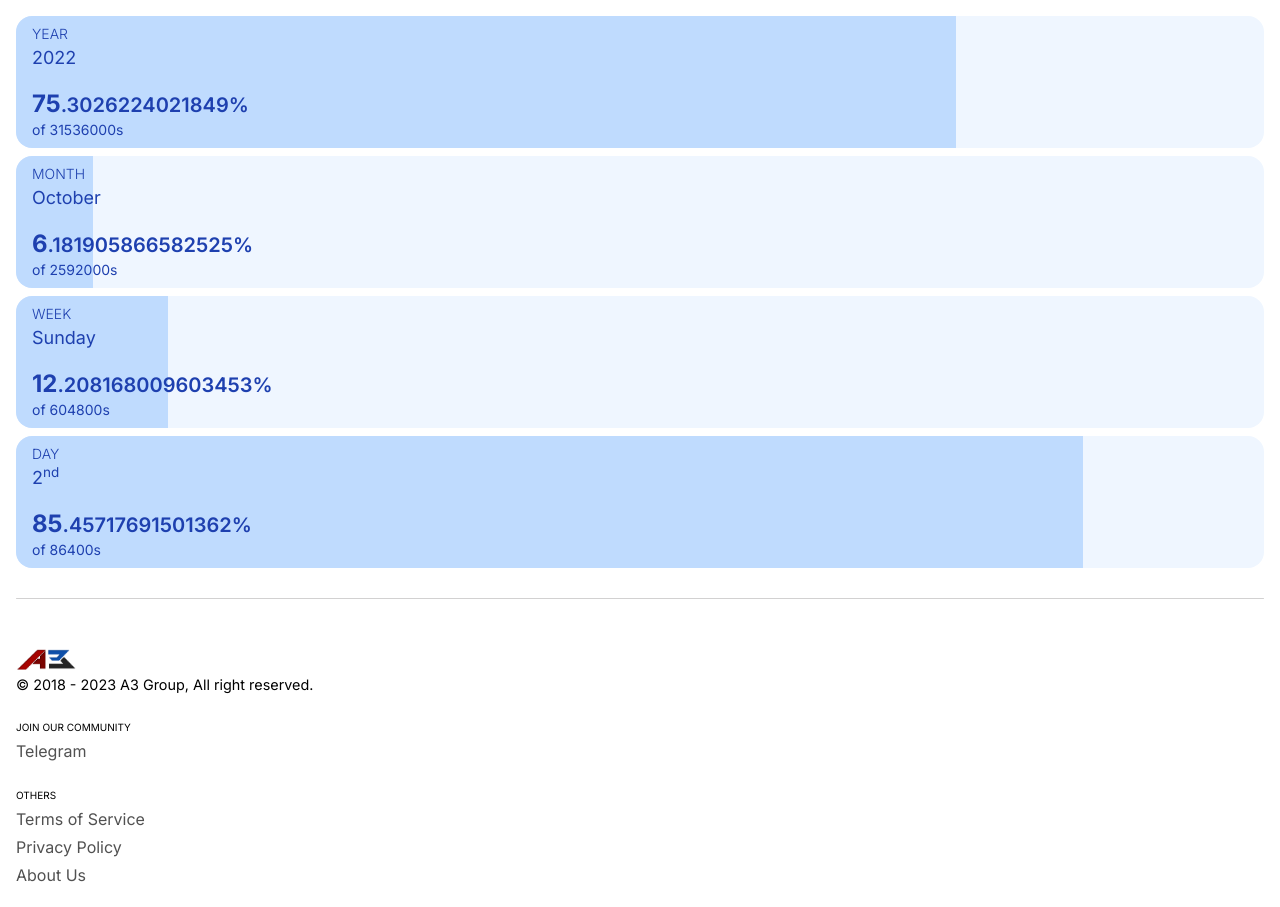
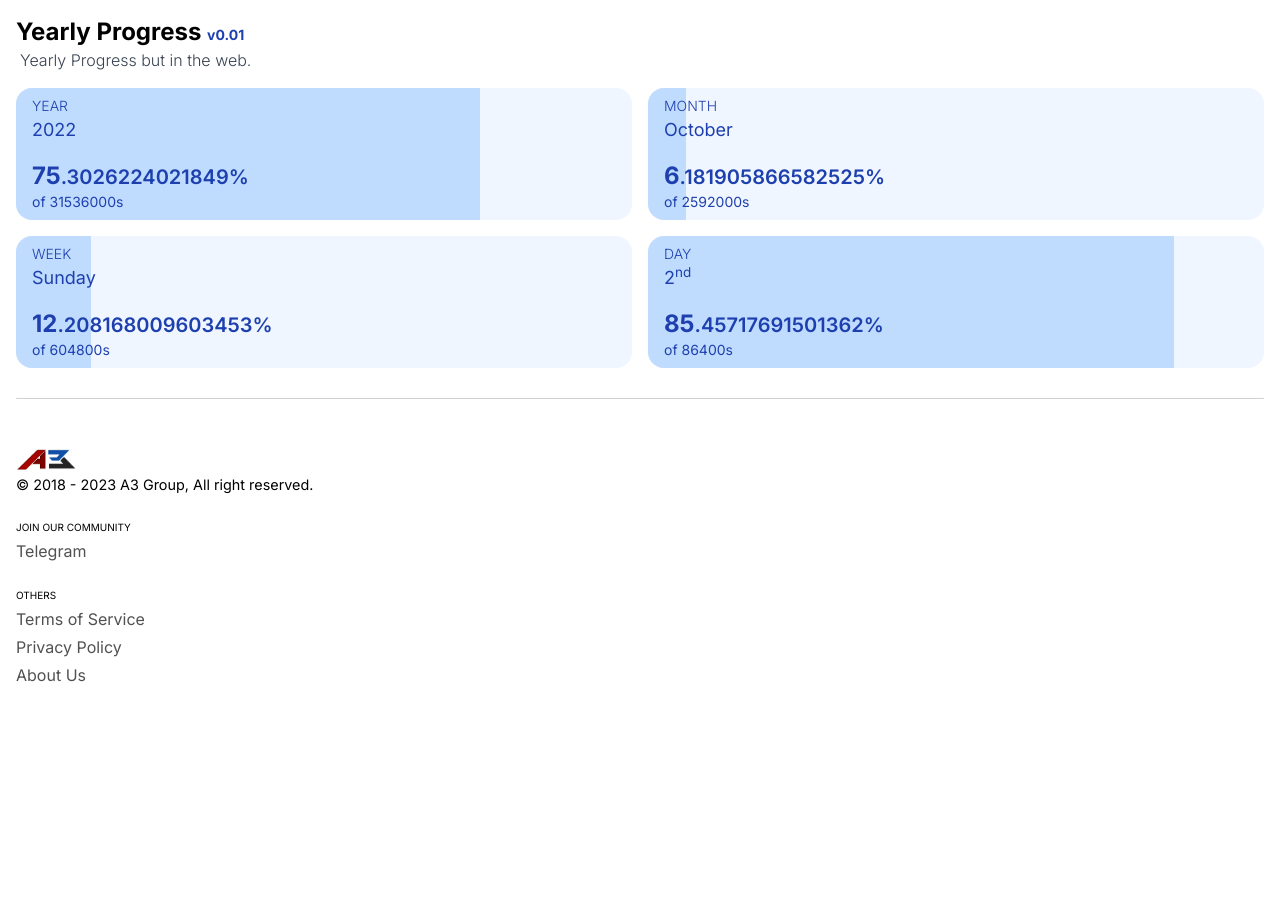
Before and after one commit to a2ke5e1/a3group-co-in, a Next.js app: page /yearly-progress/web-app in a window 1280 px wide. After the commit the page ends 800 px from the top, so only its background shows below. Built offline with nearby package versions, Linux system fonts and the light colour scheme.

Commit message:
Yearly Progress Web improved

```diff
--- a/src/app/yearly-progress/web-app/page.tsx
+++ b/src/app/yearly-progress/web-app/page.tsx
@@ -12,7 +12,11 @@ export const metadata: Metadata = {
 export default function YearlyProgressWebApp() {
   return (
     <div className="">
-      <div className="flex flex-col flex-grow gap-2 my-4">
+      <div className="my-4">
+        <h1 className="font-bold text-2xl ">Yearly Progress <span className="text-sm text-blue-800">v0.01</span></h1>
+        <p className="ml-1 text-gray-700 font-light">Yearly Progress but in the web.</p>
+      </div>
+      <div className="grid md:grid-cols-2 gap-4 my-4 grid-cols-1">
         <YearlyProgressWidget type="year" />
         <YearlyProgressWidget type="month" />
         <YearlyProgressWidget type="week" />
--- a/src/components/YearlyProgressWidget.tsx
+++ b/src/components/YearlyProgressWidget.tsx
@@ -65,9 +65,9 @@ const YearlyProgressWidget: React.FC<YearlyProgressWidgetProps> = ({
   }
 
   return (
-    isClient ? <div className="relative bg-blue-50 py-2 px-4 min-w-fit rounded-2xl overflow-hidden text-blue-800">
+    isClient ? <div className="relative bg-blue-50 py-2 px-4 rounded-2xl overflow-hidden text-blue-800">
       <div
-        className="absolute top-0 left-0 h-full bg-blue-200 transition-all duration-1000 ease-in-out"
+        className="absolute top-0 left-0 h-full bg-blue-200 transition-all duration-150 ease-in-out"
         style={{ width: `${progress}%` }}
       ></div>
       <h2 className="relative text-sm font-light uppercase p-0 m-0">{type}</h2>
```
